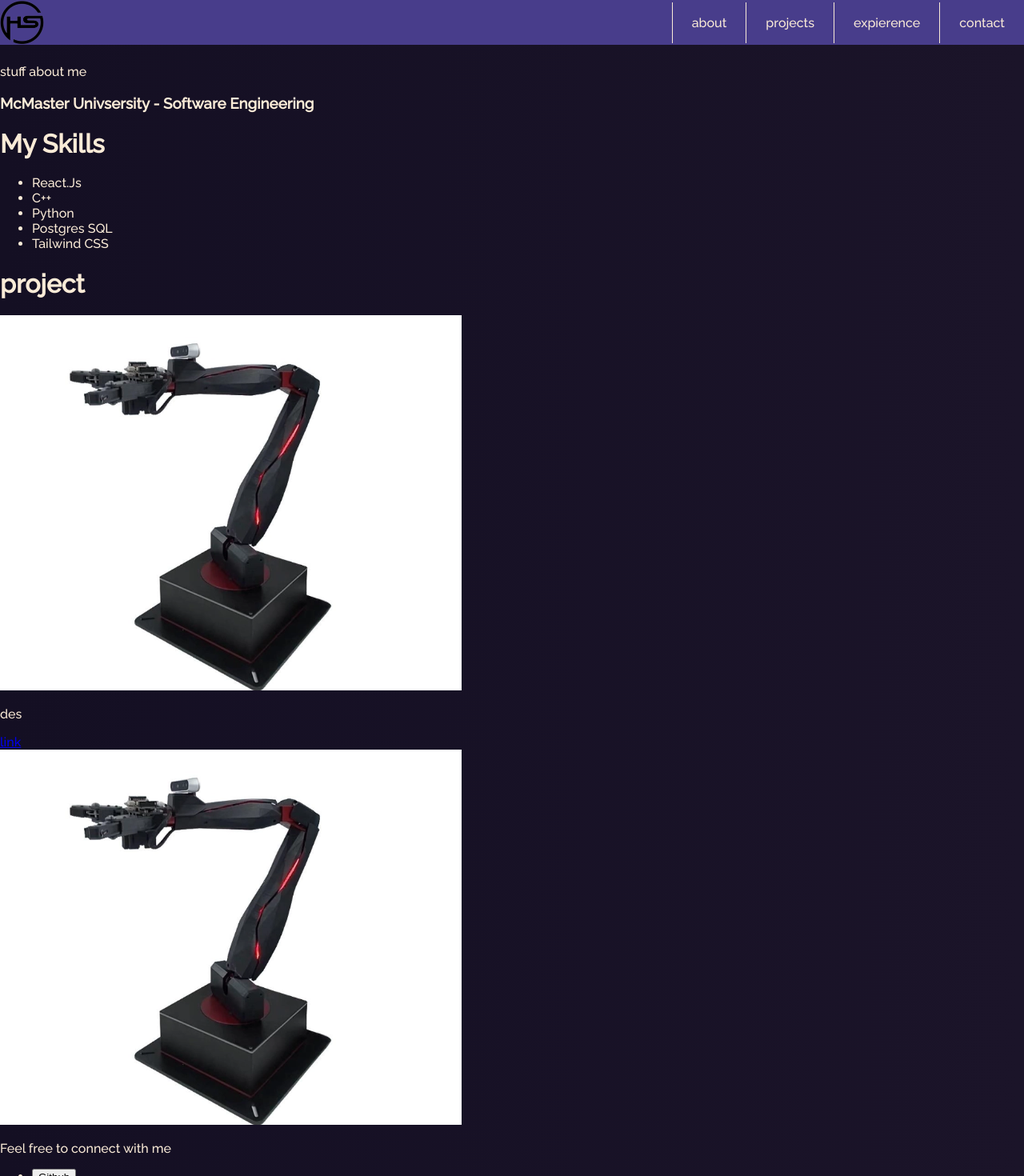
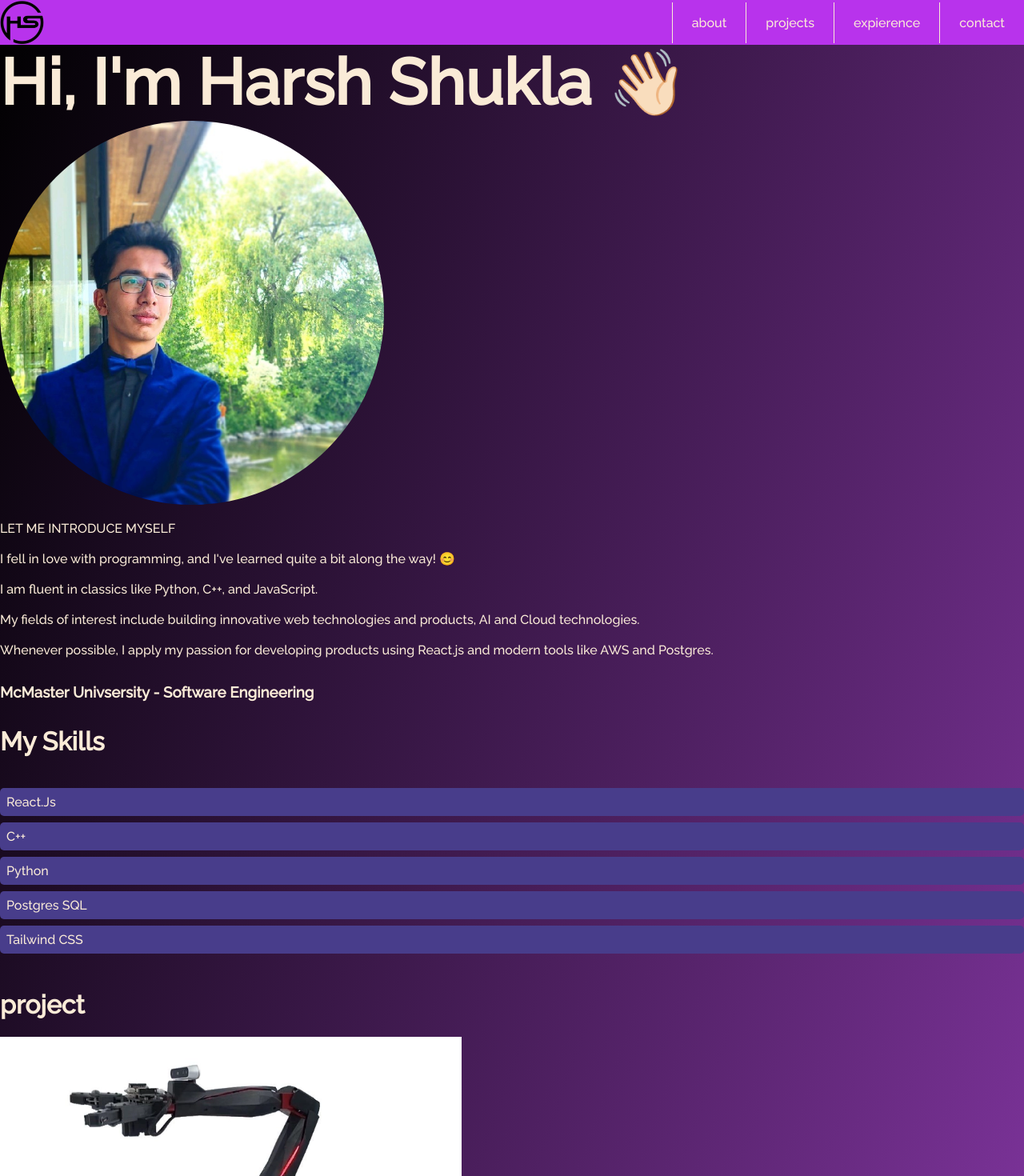
Before and after one commit to Harsh-Is-Coding/portfolio, a React (Create React App) app: page / in a window 1280 px wide. Shown: the top 1470 px of the page at 80% size. Built offline with nearby package versions, Linux system fonts and the light colour scheme.

Commit message:
about section csss

```diff
--- a/src/App.css
+++ b/src/App.css
@@ -4,5 +4,4 @@ body {
   font-family: "Raleway", serif !important;
   -webkit-font-smoothing: antialiased;
   -moz-osx-font-smoothing: grayscale;
-  background-image: linear-gradient(to left, rgb(27 20 41), rgb(20 15 35));
-}
+  background: linear-gradient(109.6deg, #000000 , #923CB5 );}
--- a/src/about.js
+++ b/src/about.js
@@ -1,17 +1,34 @@
+import headShot from "./head-shot.jpg"
+import './index.css'
+
 function About(){
     return (
         <div className="about">
-            <h1>About Me</h1>
-            <p>stuff about me</p>
-            <h3>McMaster Univsersity - Software Engineering</h3>
-            <h1>My Skills</h1>
-            <ul>
-                <li>React.Js</li>
-                <li>C++</li>
-                <li>Python</li>
-                <li>Postgres SQL</li>
-                <li>Tailwind CSS</li>
-            </ul>
+            <div className="aboutHead">
+                <h1 className="name">Hi, I'm Harsh Shukla <span className="wave"> 👋🏻</span></h1>
+                <img src={headShot} className="meImage" />
+            </div>
+            <div className="aboutContent">
+                <p className="abourPara">LET ME INTRODUCE MYSELF
+                    <br/><br/>
+I fell in love with programming, and I've learned quite a bit along the way! 😊
+<br/><br/>
+I am fluent in classics like Python, C++, and JavaScript.
+<br/><br/>
+My fields of interest include building innovative web technologies and products, AI and Cloud technologies.
+<br/><br/>
+Whenever possible, I apply my passion for developing products using React.js and modern tools like AWS and Postgres.</p>
+                <h3 className="university">McMaster Univsersity - Software Engineering</h3>
+                <h1 className="skillHead">My Skills</h1>
+                <ul className="skillList">
+                    <li className="skillItem">React.Js</li>
+                    <li className="skillItem">C++</li>
+                    <li className="skillItem">Python</li>
+                    <li className="skillItem">Postgres SQL</li>
+                    <li className="skillItem">Tailwind CSS</li>
+                </ul>
+            </div>
+
         </div>
     )
 };
--- a/src/index.css
+++ b/src/index.css
@@ -1,19 +1,22 @@
 @import url("https://fonts.googleapis.com/css2?family=Raleway:wght@500&display=swap");
-
+/* header styles */
 body {
   margin: 0;
   font-family: "Raleway", serif !important;
   -webkit-font-smoothing: antialiased;
   -moz-osx-font-smoothing: grayscale;
-  background-image: linear-gradient(to left, rgb(27, 20, 41), rgb(20, 15, 35));
-  color: antiquewhite;
+  background: linear-gradient(109.6deg, #000000 11.2%, rgb(119, 81, 204) 83.1%);  color: antiquewhite;
 }
+
+
+/* header styles */
 
 .header {
   display: flex;
   margin: 0;
   padding: 0;
-  background-color: rgb(72, 61, 139);
+  background: #b833ec;
+  box-shadow: inset #000000;
   opacity: 0.7; /* Set default opacity */
   position: fixed;
   top: 0;
@@ -59,3 +62,66 @@ body {
   height: 7vh;
   object-fit: cover;
 }
+
+/* about section styles */
+
+.about{
+  padding-top: 7vh;
+  align-items: center;
+  width: 100%;
+  margin: 0 auto;
+}
+ .meImage {
+  width: 60vh;
+  height: 60vh;
+  border-radius: 50%;
+  object-fit: cover;
+  justify-self: flex-end;
+ }
+
+ .aboutContent{
+  display: flex;
+  flex-direction: column;
+ }
+
+ .name{
+  font-size: 10vh;
+  margin: 0;
+ }
+
+ .aboutPara, .university, .skillHead, .skillList {
+  margin: 1rem 0;
+}
+
+.skillList {
+  list-style-type: none;
+  padding: 0;
+}
+
+.skillItem {
+  background-color: rgb(72, 61, 139);
+  padding: 0.5rem;
+  margin: 0.5rem 0;
+  border-radius: 5px;
+}
+
+/* Media Queries for Responsive Design */
+@media (max-width: 768px) {
+  .about {
+    flex-direction: column;
+    align-items: center;
+    text-align: center;
+  }
+
+  .meImage {
+    margin: 0 0 1rem 0;
+  }
+
+  .aboutContent {
+    align-items: center;
+  }
+
+  .skillList {
+    padding: 0 2rem;
+  }
+}
```
Also changed, not shown: src/head-shot.jpg (added).
